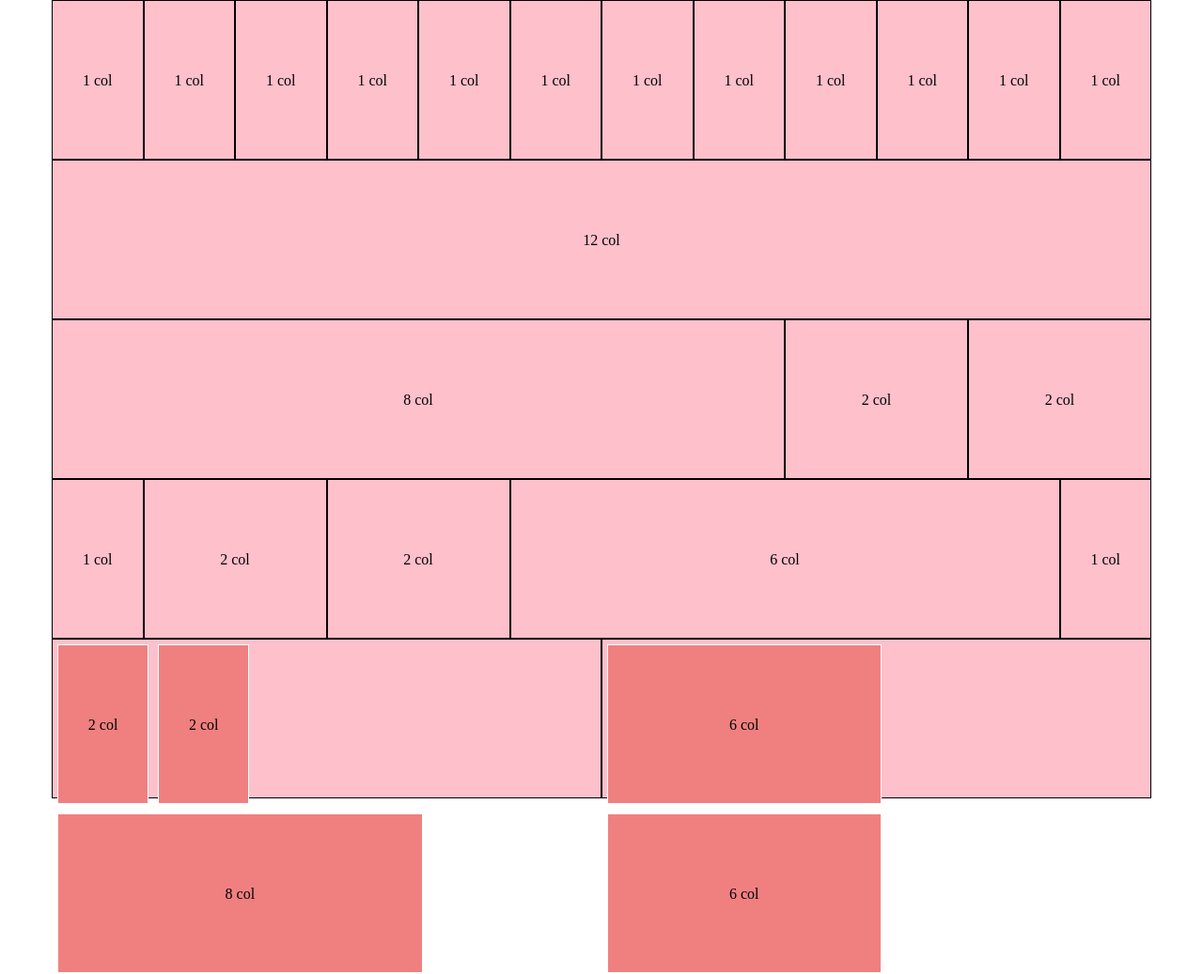
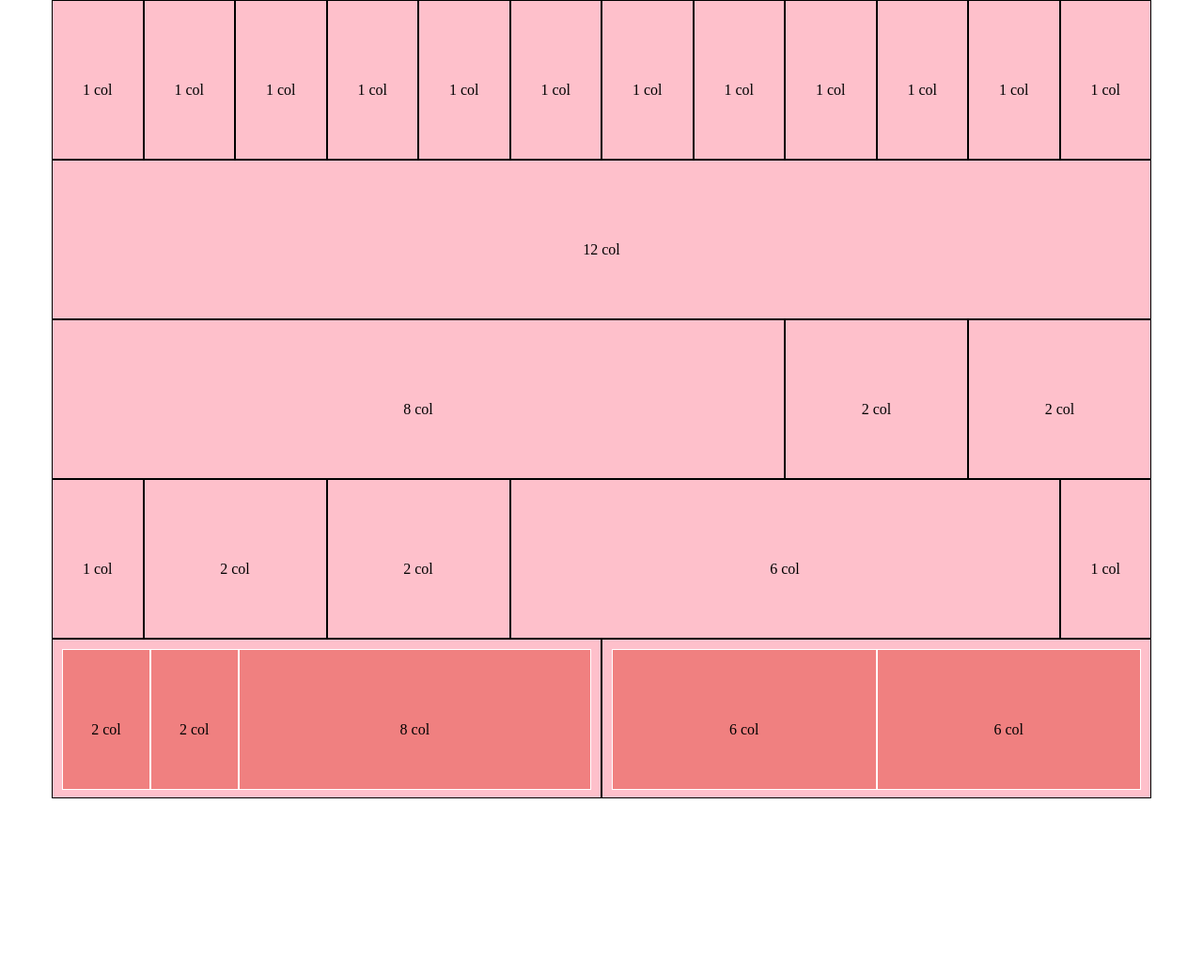
Before and after one commit to dannymastro87/html-css-12bool, a plain HTML site: page index.html in a window 1280 px wide. Shown: the whole page at 94% size. After the commit the page ends 852 px from the top, so only its background shows below. Drawn offline with Linux system fonts and the light colour scheme.

Commit message:
completo

```diff
--- a/assets/css/framework.css
+++ b/assets/css/framework.css
@@ -4,68 +4,91 @@
   padding: 0;
 }
 
-[class*='col-'] {
+.container{
+  max-width: 1170px;
+  margin: 0 auto;
+}
+
+.container::after {
+    content: "";
+    display: table;
+    clear: both;
+}
+
+[class*="col-"]{
   float: left;
   height: 170px;
   background-color: #fec0cb;
   border: 1px solid #000000;
 }
 
-.container {
-  width: 1170px;
-  margin: 0 auto;
+.col-12{
+  width: 100%;
+}
+.col-11{
+  width: calc((100% / 12) * 11);
+}
+.col-10{
+  width: calc((100% / 12) * 10);
+}
+.col-9{
+  width: calc((100% / 12) * 9);
+}
+.col-8{
+  width: calc((100% / 12) * 8);
+}
+.col-7{
+  width: calc((100% / 12) * 7);
+}
+.col-6{
+  width: 50%;
+}
+.col-5{
+  width: calc((100% / 12) * 5);
+}
+.col-4{
+  width: calc(100% / 3);
+}
+.col-3{
+  width: calc(100% / 4);
+}
+.col-2{
+  width: calc((100% / 12) * 2);
+}
+.col-1{
+  width: calc(100% / 12);
 }
 
-.container:after {
-  display: table;
-  content: '';
-  clear: both;
+.col-offset-11{
+  margin-left: calc((100% / 12) * 11);
 }
-
-.col-1 {
-  width: calc((100% / 12) * 1);
+.col-offset-10{
+  margin-left: calc((100% / 12) * 10);
 }
-
-.col-2 {
-  width: calc((100% / 12) * 2);
+.col-offset-9{
+  margin-left: calc((100% / 12) * 9);
 }
-
-.col-3 {
-  width: calc((100% / 12) * 3);
+.col-offset-8{
+  margin-left: calc((100% / 12) * 8);
 }
-
-.col-4 {
-  width: calc((100% / 12) * 4);
+.col-offset-7{
+  margin-left: calc((100% / 12) * 7);
 }
-
-.col-5 {
-  width: calc((100% / 12) * 5);
+.col-offset-6{
+  margin-left: 50%;
 }
-
-.col-6 {
-  width: calc((100% / 12) * 6);
+.col-offset-5{
+  margin-left: calc((100% / 12) * 5);
 }
-
-.col-7 {
-  width: calc((100% / 12) * 7);
+.col-offset-4{
+  margin-left: calc((100% / 12) * 4);
 }
-
-.col-8 {
-  width: calc((100% / 12) * 8);
+.col-offset-3{
+  margin-left: calc((100% / 12) * 3);
 }
-
-.col-9 {
-  width: calc((100% / 12) * 9);
+.col-offset-2{
+  margin-left: calc((100% / 12) * 2);
 }
-
-.col-10 {
-  width: calc((100% / 12) * 10);
+.col-offset-1{
+  margin-left: calc(100% / 12);
 }
-
-.col-11 {
-  width: calc((100% / 12) * 11);
-}
-
-.col-12 {
-  width: calc((100% / 12) * 12);
-}
--- a/assets/css/style.css
+++ b/assets/css/style.css
@@ -1,22 +1,26 @@
 [class*='col-'] {
   text-align: center;
   line-height: 170px;
+  padding: 10px;
 }
 
-.container > .col-6 > .col-2 {
-  margin: 5px;
+.container > .col-6 > .container > .col-2 {
+  height: 150px;
+  line-height: 150px;
   background-color: #f08080;
   border: 1px solid #ffffff;
 }
 
-.container > .col-6 > .col-6 {
-  margin: 5px;
+.container > .col-6 > .container >  .col-6 {
+  height: 150px;
+  line-height: 150px;
   background-color: #f08080;
   border: 1px solid #ffffff;
 }
 
-.container > .col-6 > .col-8 {
-  margin: 5px;
+.container > .col-6 > .container >  .col-8 {
+  height: 150px;
+  line-height: 150px;
   background-color: #f08080;
   border: 1px solid #ffffff;
 }
--- a/index.html
+++ b/index.html
@@ -6,8 +6,8 @@
   <meta name="viewport" content="width=device-width, initial-scale=1.0">
 
   <!-- Stylestheet -->
+  <link rel="stylesheet" href="assets/css/framework.css">
   <link rel="stylesheet" href="assets/css/style.css">
-  <link rel="stylesheet" href="assets/css/framework.css">
 
   <title>12 Col</title>
 </head>
@@ -48,13 +48,17 @@
 
   <div class="container">
     <div class="col-6">
-      <div class="col-2">2 col</div>
-      <div class="col-2">2 col</div>
-      <div class="col-8">8 col</div>
+      <div class="container">
+        <div class="col-2">2 col</div>
+        <div class="col-2">2 col</div>
+        <div class="col-8">8 col</div>
+      </div>
     </div>
     <div class="col-6">
-      <div class="col-6">6 col</div>
-      <div class="col-6">6 col</div>
+      <div class="container">
+        <div class="col-6">6 col</div>
+        <div class="col-6">6 col</div>
+      </div>
     </div>
   </div>
 </body>
```
